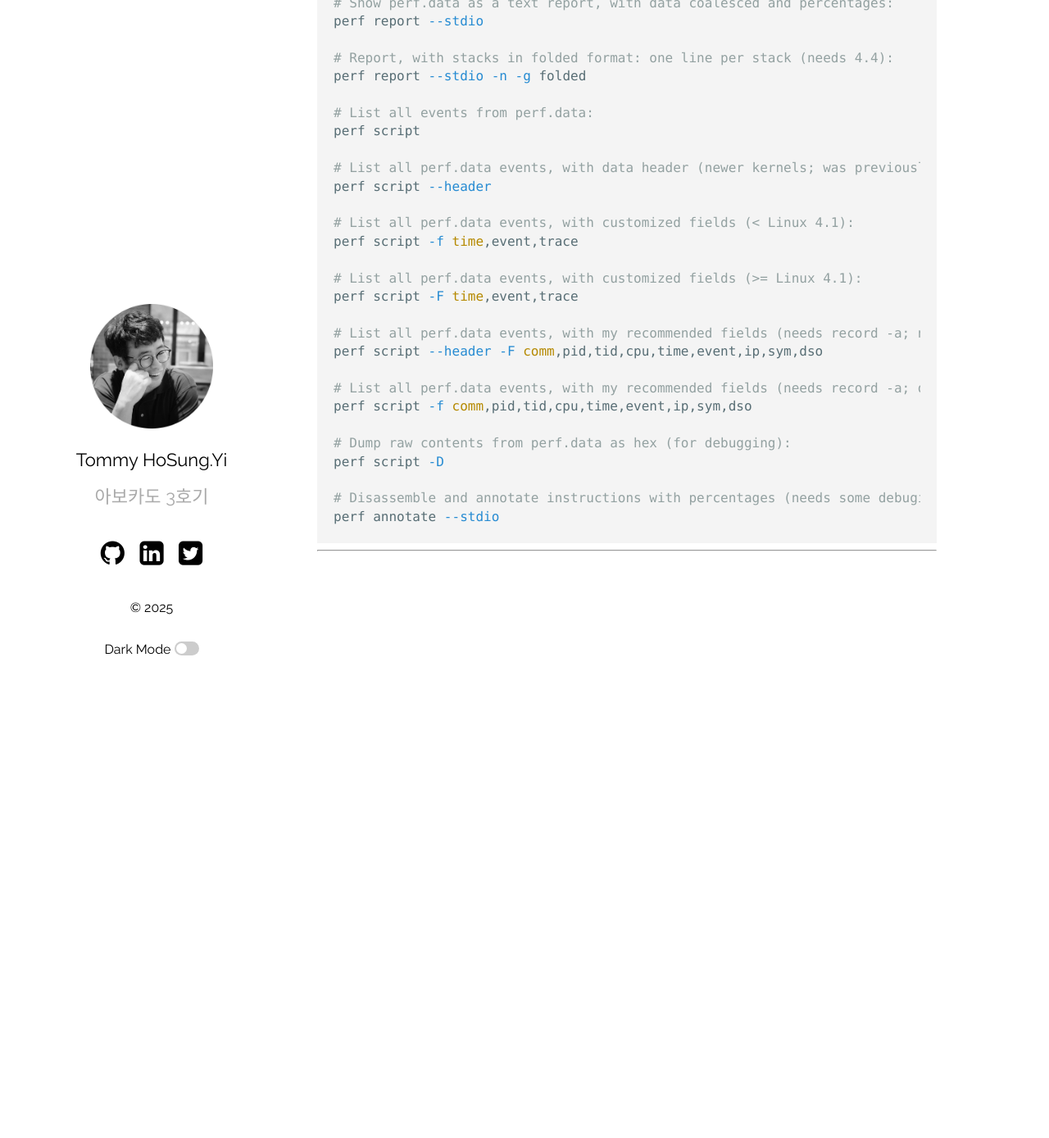
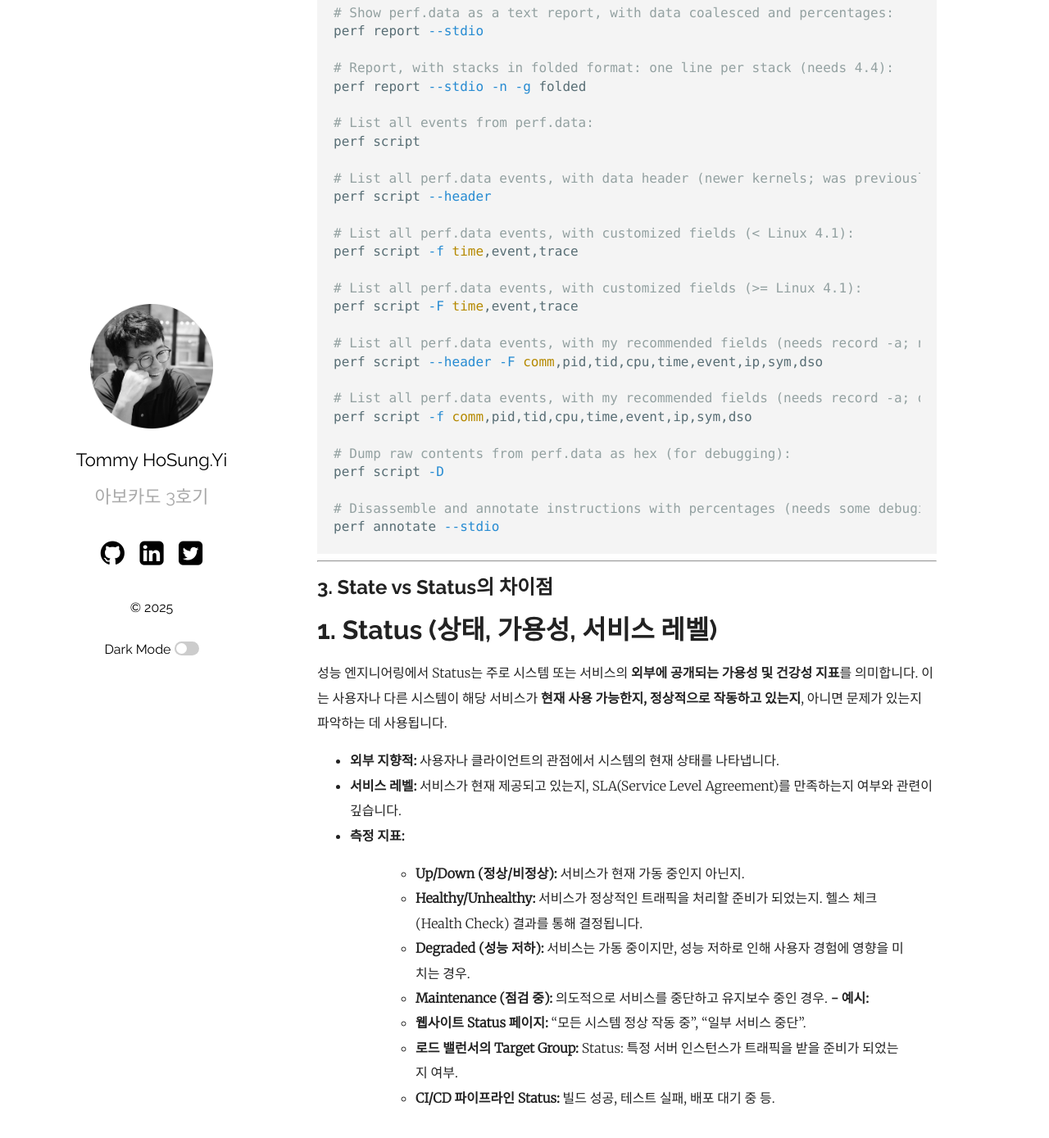
Before and after one commit to hslee77/hslee77.github.io, a Jekyll site: the page built from wiki/linux/2025-12-12-system_performance.md, in a window 1280 px wide and 1400 px high, scrolled down 12017 px. Shown: the top 1389 px of the window at 82% size. Built offline with Jekyll 4.4.1, drawn with Linux system fonts in a browser that asks for light colours; before the commit the page ends 12735 px from its top, so only the background shows below that; some of the changed text lies outside the part shown.

Commit message:
20251226 update v2.0

````diff
--- a/wiki/linux/2025-12-12-system_performance.md
+++ b/wiki/linux/2025-12-12-system_performance.md
@@ -11,7 +11,7 @@ categories: [OpenSource, linux]
 ### 시스템 성능 엔지니어링 부록 .
 [1. USE 방법론: 리눅스 체크리스트 (p1073) ](#1-use-방법론-리눅스)<br>
 [2. Pert Event : One Liner ](#2-perf-event--one-liner)
-
+[3. State vs Status 차이점 ](#3-state-vs-status의-차이점)
 ----------------------------------------------------------------------------------------
 ### 1. 시스템 성능 엔지니어링 강독회
 
@@ -492,3 +492,21 @@ perf script -D
 perf annotate --stdio
 ```
 ----------------------------------------------------------------------------------------
+
+## 3. State vs Status의 차이점
+
+# 1. Status (상태, 가용성, 서비스 레벨)
+성능 엔지니어링에서 Status는 주로 시스템 또는 서비스의 **외부에 공개되는 가용성 및 건강성 지표**를 의미합니다.
+이는 사용자나 다른 시스템이 해당 서비스가 **현재 사용 가능한지, 정상적으로 작동하고 있는지**, 아니면 문제가 있는지 파악하는 데 사용됩니다.
+
+- **외부 지향적:** 사용자나 클라이언트의 관점에서 시스템의 현재 상태를 나타냅니다.
+- **서비스 레벨:** 서비스가 현재 제공되고 있는지, SLA(Service Level Agreement)를 만족하는지 여부와 관련이 깊습니다.
+- **측정 지표:**
+> - **Up/Down (정상/비정상):** 서비스가 현재 가동 중인지 아닌지.
+> - **Healthy/Unhealthy:** 서비스가 정상적인 트래픽을 처리할 준비가 되었는지. 헬스 체크(Health Check) 결과를 통해 결정됩니다.
+> - **Degraded (성능 저하):** 서비스는 가동 중이지만, 성능 저하로 인해 사용자 경험에 영향을 미치는 경우.
+> - **Maintenance (점검 중):** 의도적으로 서비스를 중단하고 유지보수 중인 경우.
+**- 예시:**
+> - **웹사이트 Status 페이지:** "모든 시스템 정상 작동 중", "일부 서비스 중단".
+> - **로드 밸런서의 Target Group:** Status: 특정 서버 인스턴스가 트래픽을 받을 준비가 되었는지 여부.
+> - **CI/CD 파이프라인 Status:** 빌드 성공, 테스트 실패, 배포 대기 중 등.
````
Also changed, not shown: _posts/2025-07-24-CIQ.md (+1 -1 lines), wiki/memo/2025-09-06-diary.md (+1 -0 lines).
